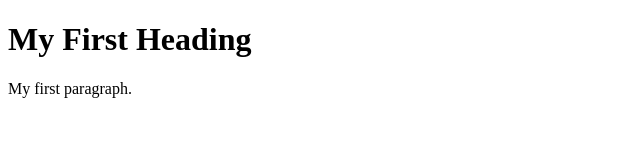
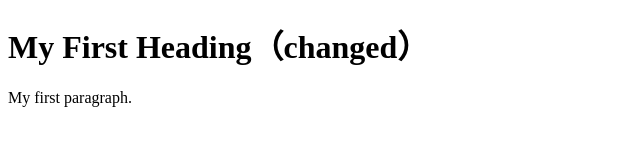
Before and after one commit to j1egeng/ProjectA, a plain HTML site: page index.html in a window 1280 px wide. Shown: the whole page, without its empty margins (0-640 px from the left). Drawn offline with Linux system fonts and the light colour scheme.

Commit message:
commit 1: 修改 index.html

```diff
--- a/index.html
+++ b/index.html
@@ -2,7 +2,7 @@
 <html>
 <body>
 
-<h1>My First Heading</h1>
+<h1>My First Heading（changed）</h1>
 <p>My first paragraph.</p>
 
 </body>
```
